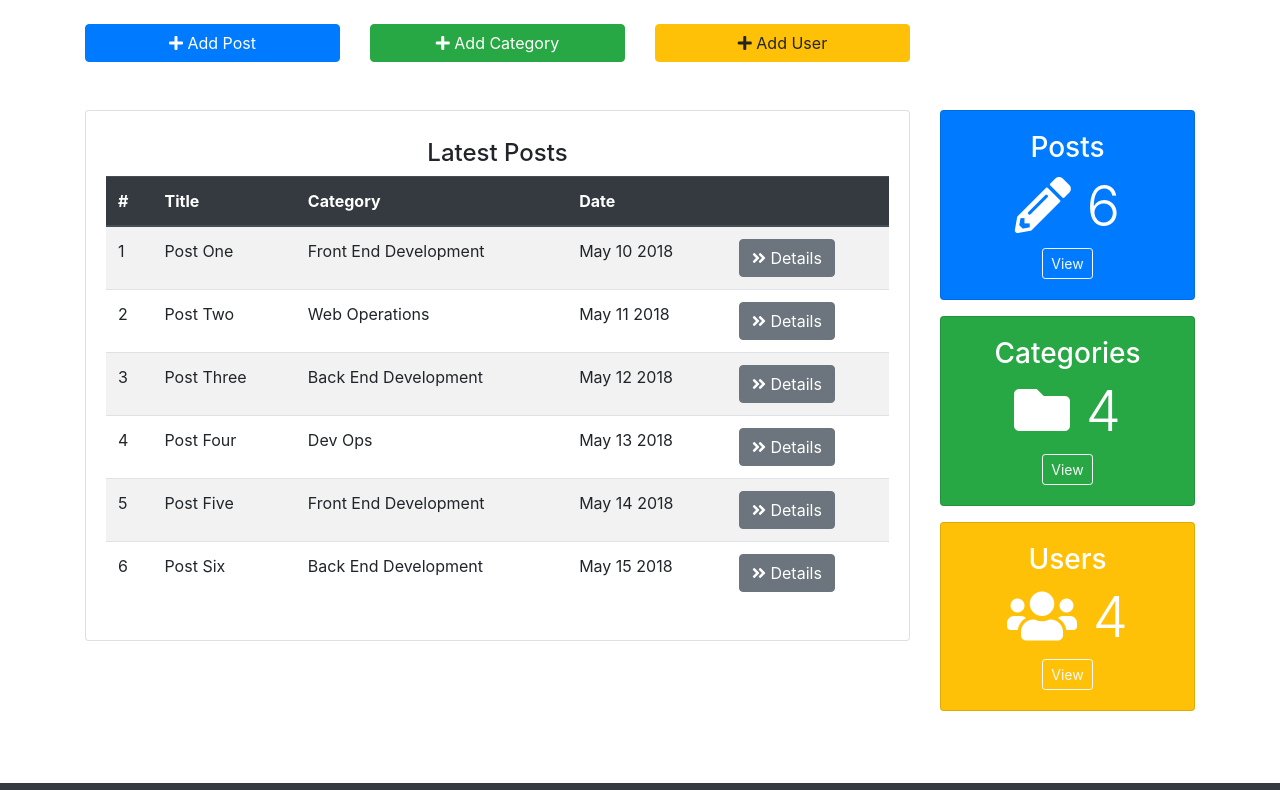
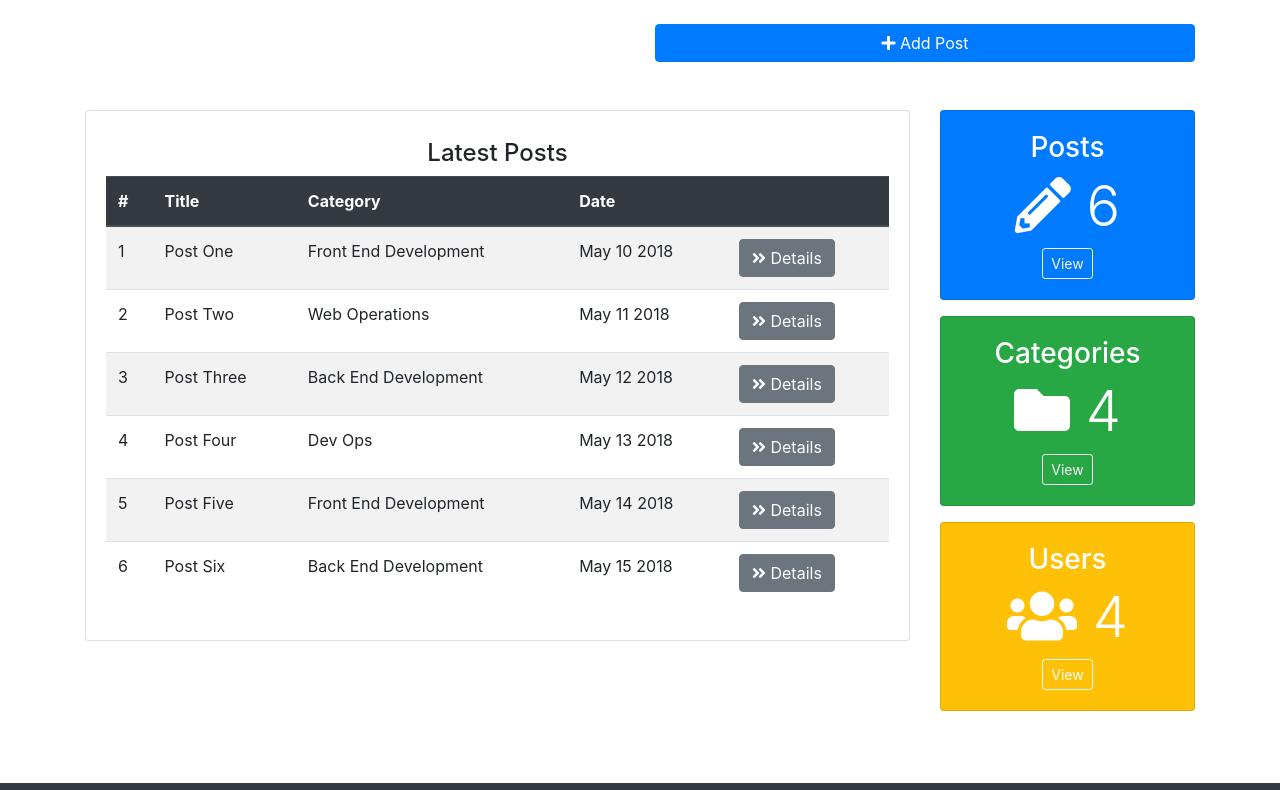
Before and after one commit to laxatzi/blogenClone, a plain HTML site: page posts.html in a window 1280 px wide. Shown: the part 128-918 px from the top of the page. Drawn offline with nearby package versions, Linux system fonts and the light colour scheme; files that its build step writes are made by us from their sources; a script that the page names is missing.

```diff
--- a/posts.html
+++ b/posts.html
@@ -54,25 +54,16 @@
          </div>
       </div>
     </div>
-  <!--Actions Section -->
-   <div id="action-section" class="py-4">
+  <!--Search Section -->
+   <div id="search-section" class="py-4">
      <div class="container">
        <div class="row">
-         <div class="col-md-3">
+         <div class="col-md-6 ml-auto">
             <a href="#" class="text-white btn btn-primary btn-block" type="button" data-toggle="modal" data-target="#post-modal">
                 <i class="fas fa-plus"></i> Add Post
             </a>
          </div>
-         <div class="col-md-3">
-           <a href="#" class="btn btn-success btn-block text-white" type="button" data-target="#category-modal" data-toggle="modal">
-               <i class="fas fa-plus"></i> Add Category
-          </a>
-         </div>
-         <div class="col-md-3">
-            <a href="#" type="button" class="btn btn-warning btn-block" data-target="#user-modal" data-toggle="modal">
-                <i class="fas fa-plus"></i> Add User
-            </a>
-         </div>
+
        </div>
      </div>
    </div>
```
